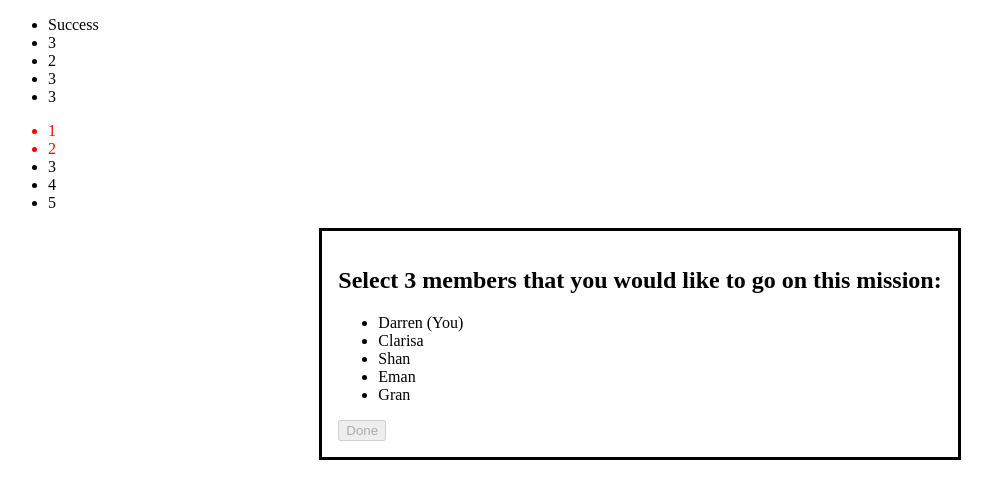
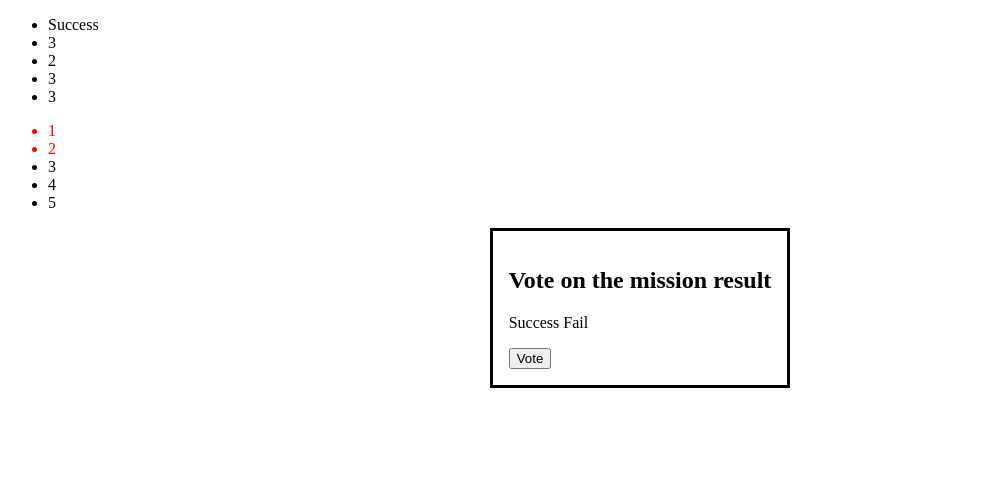
Before and after one commit to dgpangan/the-resistance-ui, a Vue app: page / in a window 1280 px wide. Shown: the top 498 px of the page, without its empty margins (0-992 px from the left). Built offline with nearby package versions, Linux system fonts and the light colour scheme.

Commit message:
feat: create MissonVote component

```diff
--- a/src/App.vue
+++ b/src/App.vue
@@ -4,6 +4,7 @@
   <team-select v-if="showDialog==='team-select'"></team-select>
   <team-vote v-if="showDialog==='team-vote'"></team-vote>
   <team-vote-results v-if="showDialog==='team-vote-results'"></team-vote-results>
+  <mission-vote v-if="showDialog==='mission-vote'"></mission-vote>
 </template>
 
 <script>
@@ -12,13 +13,14 @@ import CardDraw from './components/CardDraw.vue';
 import TeamSelect from './components/TeamSelect.vue';
 import TeamVote from './components/TeamVote.vue';
 import TeamVoteResults from './components/TeamVoteResults.vue';
+import MissionVote from './components/MissonVote.vue';
 
 export default {
-  components: { TheBoard, CardDraw, TeamSelect, TeamVote, TeamVoteResults },
+  components: { TheBoard, CardDraw, TeamSelect, TeamVote, TeamVoteResults, MissionVote },
 
   data() {
     return {
-      showDialog: 'team-select',
+      showDialog: 'mission-vote',
       missions: [
         { id: 0, playerCount: 2, status: 'success' },
         { id: 1, playerCount: 3, status: '' },
@@ -28,11 +30,11 @@ export default {
       ],
       cancellations: 2,
       players: [
-        { id: 0, name: 'Darren',  isResistance: true,   selected: false, teamVote: '',  missonVote: '' },
-        { id: 1, name: 'Clarisa', isResistance: true,   selected: false, teamVote: 'approve',  missonVote: '' },
-        { id: 2, name: 'Shan',    isResistance: true,   selected: false, teamVote: 'approve',  missonVote: '' },
-        { id: 3, name: 'Eman',    isResistance: false,  selected: false, teamVote: 'reject',  missonVote: '' },
-        { id: 4, name: 'Gran',    isResistance: false,  selected: false, teamVote: 'reject',  missonVote: '' },
+        { id: 0, name: 'Darren',  isResistance: false,  selected: false, teamVote: '',        missionVote: ''        },
+        { id: 1, name: 'Clarisa', isResistance: true,   selected: false, teamVote: 'approve', missionVote: 'success' },
+        { id: 2, name: 'Shan',    isResistance: true,   selected: false, teamVote: 'approve', missionVote: 'success' },
+        { id: 3, name: 'Eman',    isResistance: true,   selected: false, teamVote: 'reject',  missionVote: 'success' },
+        { id: 4, name: 'Gran',    isResistance: false,  selected: false, teamVote: 'reject',  missionVote: 'fail'    },
       ],
       playerId: 0,
       playerInTurn: 0,
@@ -47,6 +49,7 @@ export default {
       missions: this.missions,
       cancellations: this.cancellations,
       getPlayer: this.getPlayer,
+      getThisPlayer: this.getThisPlayer,
       getCurrentMission: this.getCurrentMission,
       setDialog: this.setDialog
     }
@@ -56,6 +59,10 @@ export default {
     getPlayer(id) {
       const player = this.players.filter(player => player.id === id);
       return player[0];
+    },
+
+    getThisPlayer() {
+      return this.getPlayer(this.playerId);
     },
 
     getCurrentMission() {
--- /dev/null
+++ b/src/components/MissonVote.vue
@@ -0,0 +1,47 @@
+<template>
+  <dialog open>
+    <h2>Vote on the mission result</h2>
+    <p v-if="player.isResistance">As a part of the resistance, you can only vote for success.</p>
+    <p>
+      <span
+        @click="playerVote = 'success'"
+        :class="playerVote === 'success' ? 'marked' : ''">
+        Success
+      </span>
+      <span
+        v-if="!player.isResistance"
+        @click="playerVote = 'fail'"
+        :class="playerVote === 'fail' ? 'marked' : ''">
+        Fail
+      </span>
+    </p>
+    <button @click="setVote">Vote</button>
+  </dialog>
+</template>
+
+<script>
+export default {
+  inject: ['getThisPlayer', 'setDialog'],
+  data() {
+    return {
+      player: this.getThisPlayer(),
+      playerVote: ''
+    }
+  },
+
+  methods: {
+    setVote() {
+      if (this.playerVote === 'success' || this.playerVote ==='fail') {
+        this.player.missionVote = this.playerVote;
+        this.setDialog('');
+      }
+    }
+  }
+}
+</script>
+
+<style scoped>
+  .marked {
+    color: green;
+  }
+</style>
```
